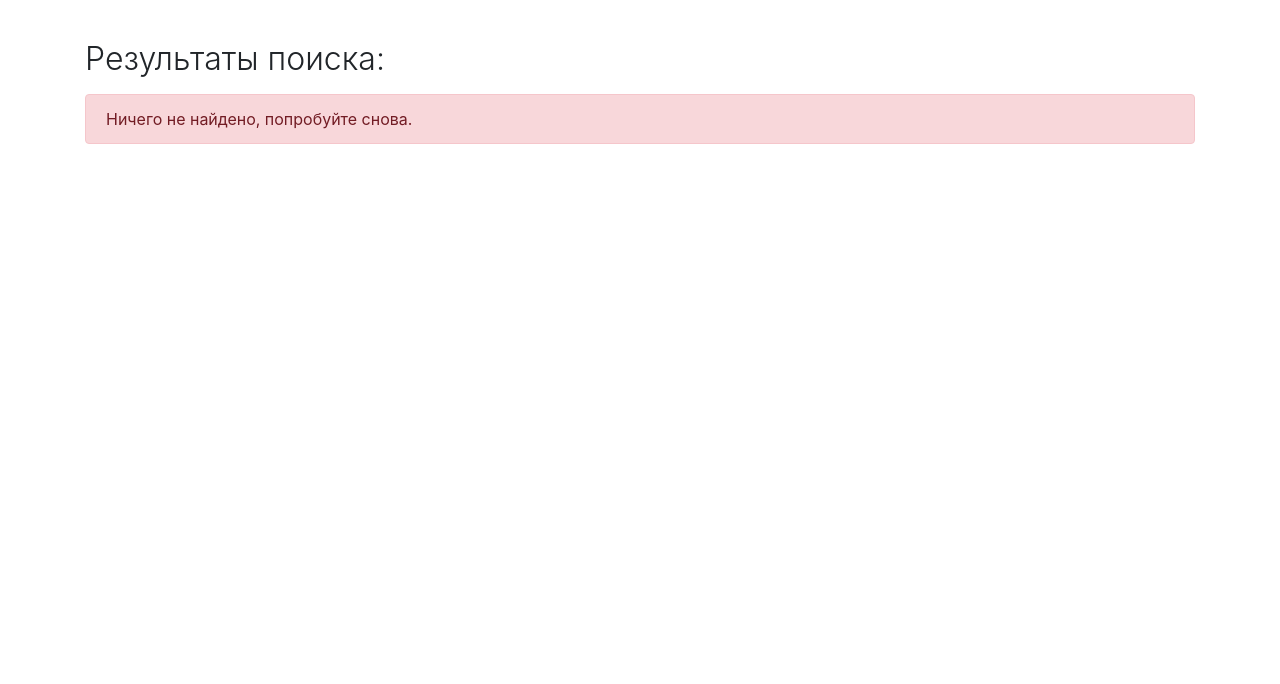
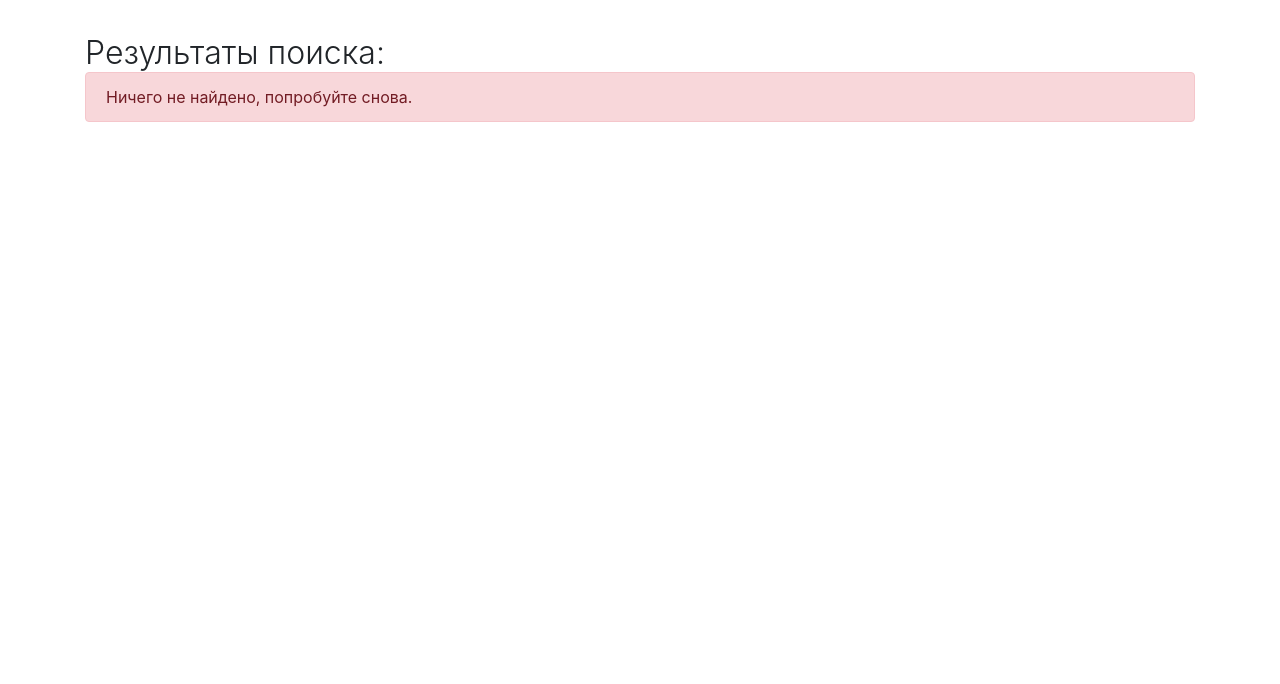
Before and after one commit to DmitKos/dkos.site, a Django app: template blog/templates/blog/search.html in a window 1280 px wide. Shown: the part 56-740 px from the top of the page. Run offline with Django 3.2, Linux system fonts and the light colour scheme; the template is opened without the code that fills it, so the values that code supplies are empty; some libraries are stand-ins or nearby versions.

Commit message:
a few changes

```diff
--- a/blog/templates/blog/topic.html
+++ b/blog/templates/blog/topic.html
@@ -1,7 +1,7 @@
 {% extends "blog/base.html" %}
 
-{% block header %}
-{% endblock header %}
+<!-- {% block header %}
+{% endblock header %} -->
 {% block content %}
 <div class="card bg-light mb-3">
 	<div class="card-header">
--- a/static/css/styles.css
+++ b/static/css/styles.css
@@ -1,4 +1,5 @@
 .display-1 {
+    margin-bottom: 0px;
     font-size: 4vh;
 }
 
@@ -68,7 +69,6 @@ body {
 
 .container {
     flex: 1 0 auto;
-    margin-top: 6px;
 }
 
 .card-footer-fixed-text {
```
